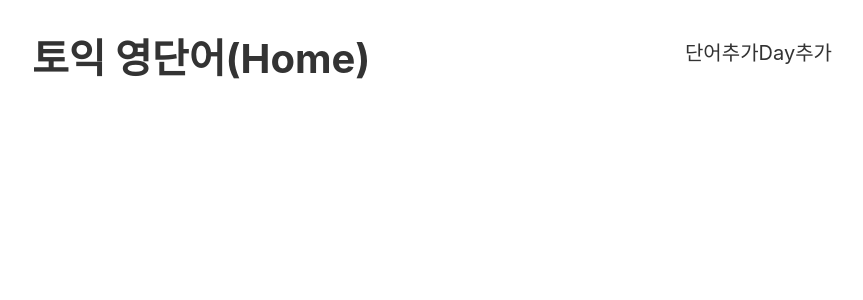
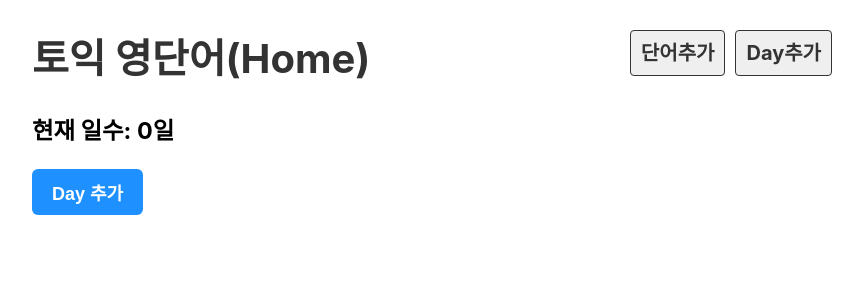
Before and after one commit to moonchop/Vocabulary, a React (Create React App) app: page /create_day in a window 1280 px wide. Shown: the top 300 px of the page, without its empty margins (208-1071 px from the left). Built offline with nearby package versions, Linux system fonts and the light colour scheme; no server answers.

Commit message:
add CreateDay

```diff
--- a/src/App.js
+++ b/src/App.js
@@ -7,6 +7,7 @@ import DayList from './components/voca/DayList';
 import Day from './components/voca/Day';
 import {BrowserRouter,Route,Switch} from 'react-router-dom'
 import CreateWord from './components/voca/CreateWord';
+import CreateDay from './components/voca/CreateDay';
 function App() {
   return (
     <BrowserRouter>
@@ -31,6 +32,9 @@ function App() {
           <Route path="/create_word">
            <CreateWord/>
           </Route>
+          <Route path="/create_day">
+           <CreateDay/>
+          </Route>
         </Switch>
         </div>
     </BrowserRouter>
--- /dev/null
+++ b/src/components/voca/CreateDay.jsx
@@ -0,0 +1,36 @@
+import React from 'react'
+import useFetch from "../../hook/UseFetch"
+import {useHistory} from "react-router";
+export default function CreateDay() {
+    const days = useFetch("http://localhost:3001/days");
+    const history = useHistory();
+
+    function addDay(){
+
+        fetch(`http://localhost:3001/days/`,{
+            method:"POST", //새로운 단어 생성
+            headers:{
+                "Content-Type":"application/json",
+            },
+            body:JSON.stringify({ //json문자열로 변환
+                day:days.length+1
+            }),
+        })
+        .then(res=>{
+            if(res.ok){
+                alert("생성 완료!")
+                history.push(`/`);
+            }
+        });
+    }
+
+
+
+    return (
+        <div>
+            <h3>현재 일수: {days.length}일</h3>
+            <button onClick={addDay}>Day 추가</button>
+
+        </div>
+    )
+}
--- a/src/components/voca/Header.jsx
+++ b/src/components/voca/Header.jsx
@@ -8,12 +8,14 @@ export default function Header() {
             <Link to="/">토익 영단어(Home)</Link>
             </h1>
             <div className="menu">
-                <Link to ="/create_word">
+                <Link to ="/create_word" className="link">
                     단어추가
                 </Link>
-                <a href="#x" classname="link">
-                    Day추가
-                </a>
+
+                <Link to="/create_day" className="link">
+                Day추가
+                </Link>
+
             </div>
 
         </div>
--- a/src/hook/UseFetch.jsx
+++ b/src/hook/UseFetch.jsx
@@ -5,7 +5,7 @@ export default function UseFetch(url) {
 
 
     const [data,setData]= useState([]);
-useEffect(()=>{
+    useEffect(()=>{
     fetch(url)
     .then(res=>{
         return res.json();
```
Also changed, not shown: src/components/voca/data.json (+11 -0 lines).
